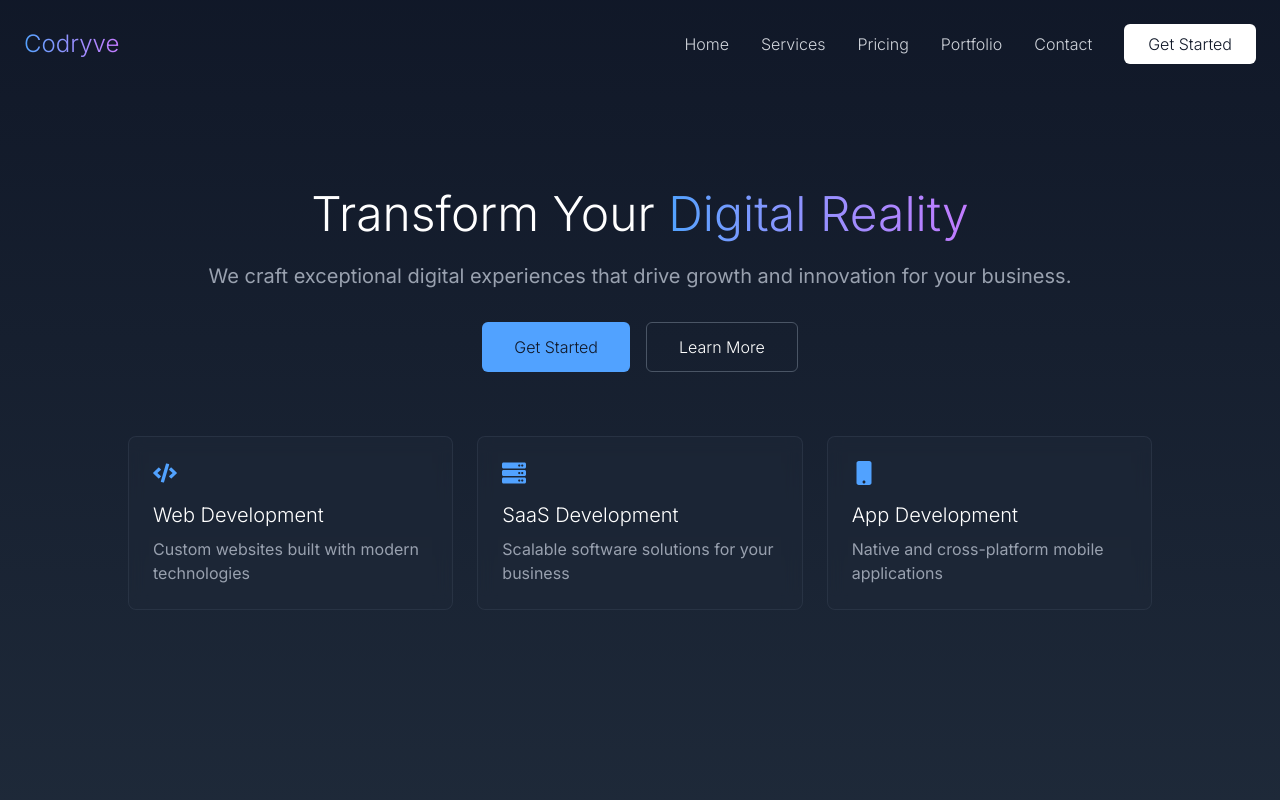
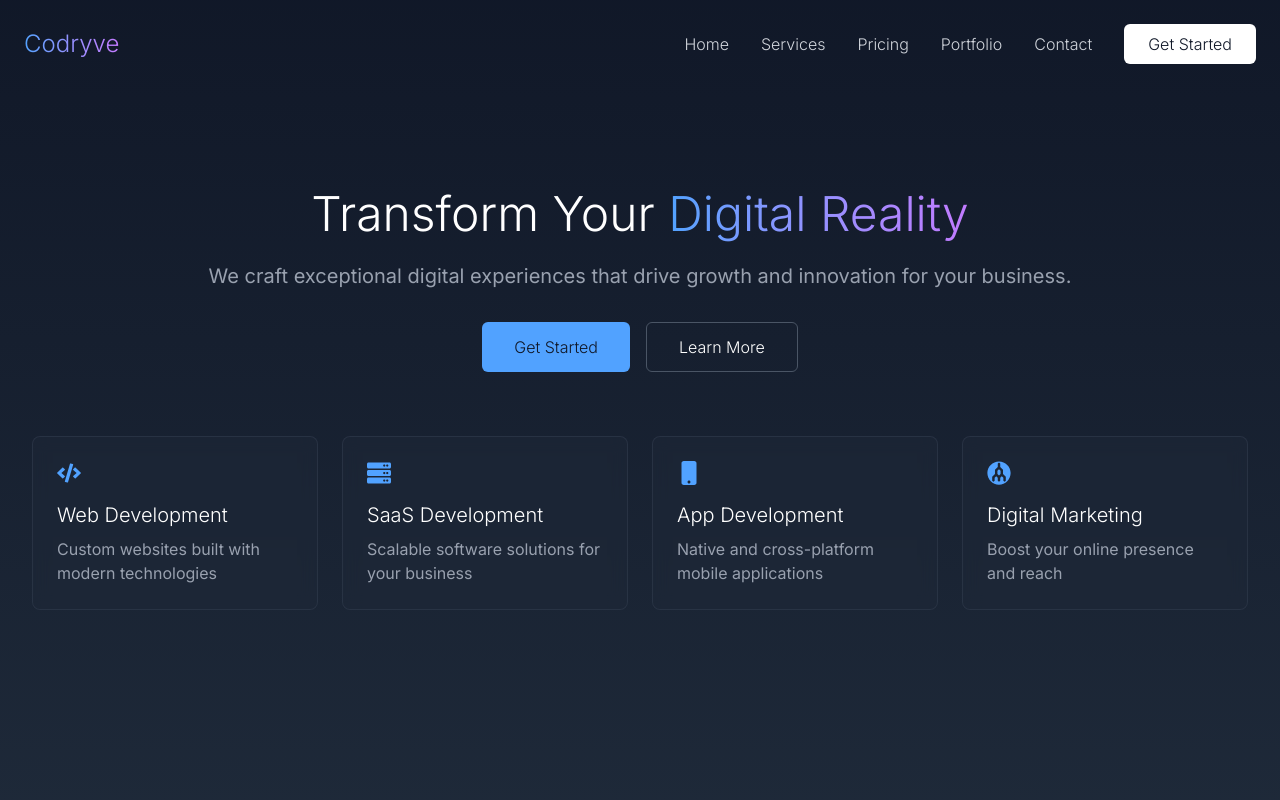
Before and after one commit to irvensd/codryve, a Next.js app: page / in a window 1280 px wide. Shown: the top 800 px of the page. Built offline with nearby package versions, Linux system fonts and the light colour scheme.

Commit message:
feat: add Digital Marketing card to Hero section services

```diff
--- a/src/components/Hero.tsx
+++ b/src/components/Hero.tsx
@@ -1,7 +1,7 @@
 'use client';
 
 import React, { useState } from 'react';
-import { FaCode, FaServer, FaMobile } from 'react-icons/fa';
+import { FaCode, FaServer, FaMobile, FaMegaport } from 'react-icons/fa';
 import GetStartedForm from './GetStartedForm';
 
 const services = [
@@ -20,6 +20,11 @@ const services = [
     description: 'Native and cross-platform mobile applications',
     icon: <FaMobile className="w-6 h-6" />,
   },
+  {
+    title: 'Digital Marketing',
+    description: 'Boost your online presence and reach',
+    icon: <FaMegaport className="w-6 h-6" />,
+  }
 ];
 
 const Hero: React.FC = () => {
@@ -52,7 +57,7 @@ const Hero: React.FC = () => {
           </div>
         </div>
 
-        <div className="grid grid-cols-1 sm:grid-cols-2 lg:grid-cols-3 gap-4 sm:gap-6 max-w-5xl mx-auto px-4 sm:px-0">
+        <div className="grid grid-cols-1 sm:grid-cols-2 lg:grid-cols-4 gap-4 sm:gap-6 max-w-7xl mx-auto px-4 sm:px-0">
           {services.map((service, index) => (
             <div
               key={index}
```
